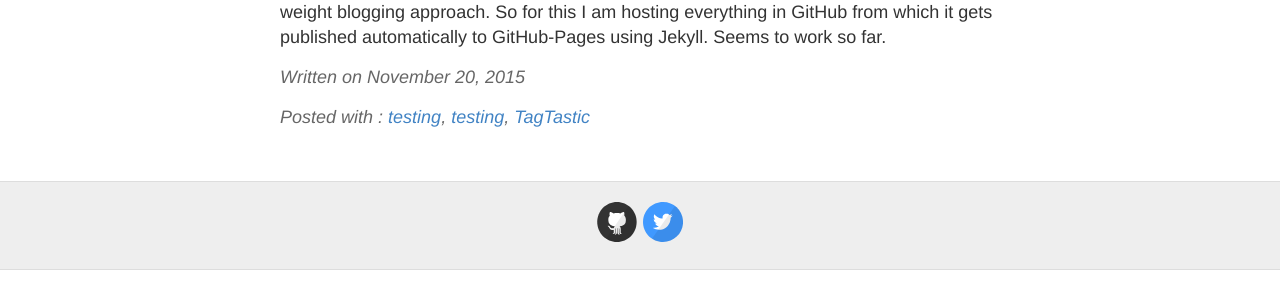
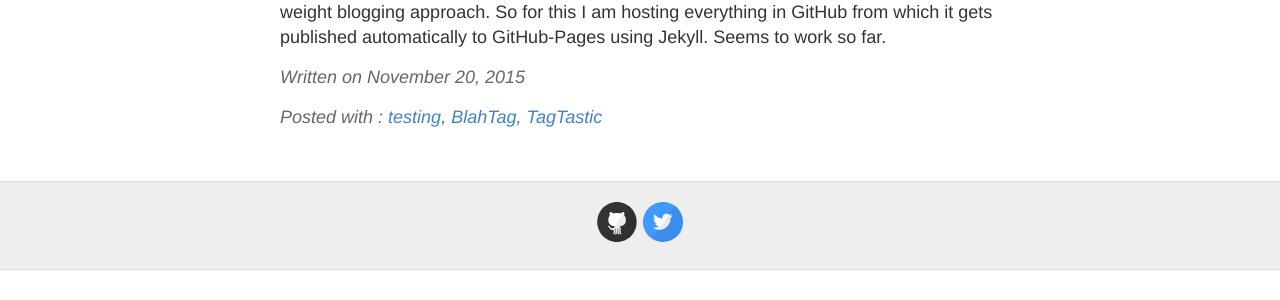
Before and after one commit to claybar/claybar.github.io, a Jekyll site: the page built from _posts/2015-11-20-A-First-Post.md, in a window 1280 px wide. Shown: the part 343-643 px from the top of the page. Built offline with Jekyll 4.4.1, drawn with Linux system fonts in a browser that asks for light colours; Markdown is read by kramdown in place of the engine named in the settings; comment, search, counter and statistics services are not loaded.

Commit message:
Added blah to tag list

```diff
--- a/_data/tags.yml
+++ b/_data/tags.yml
@@ -2,3 +2,5 @@
   name: testing
 - slug: tagtastic
   name: TagTastic
+- slug: blah
+  name: BlahTag
```
